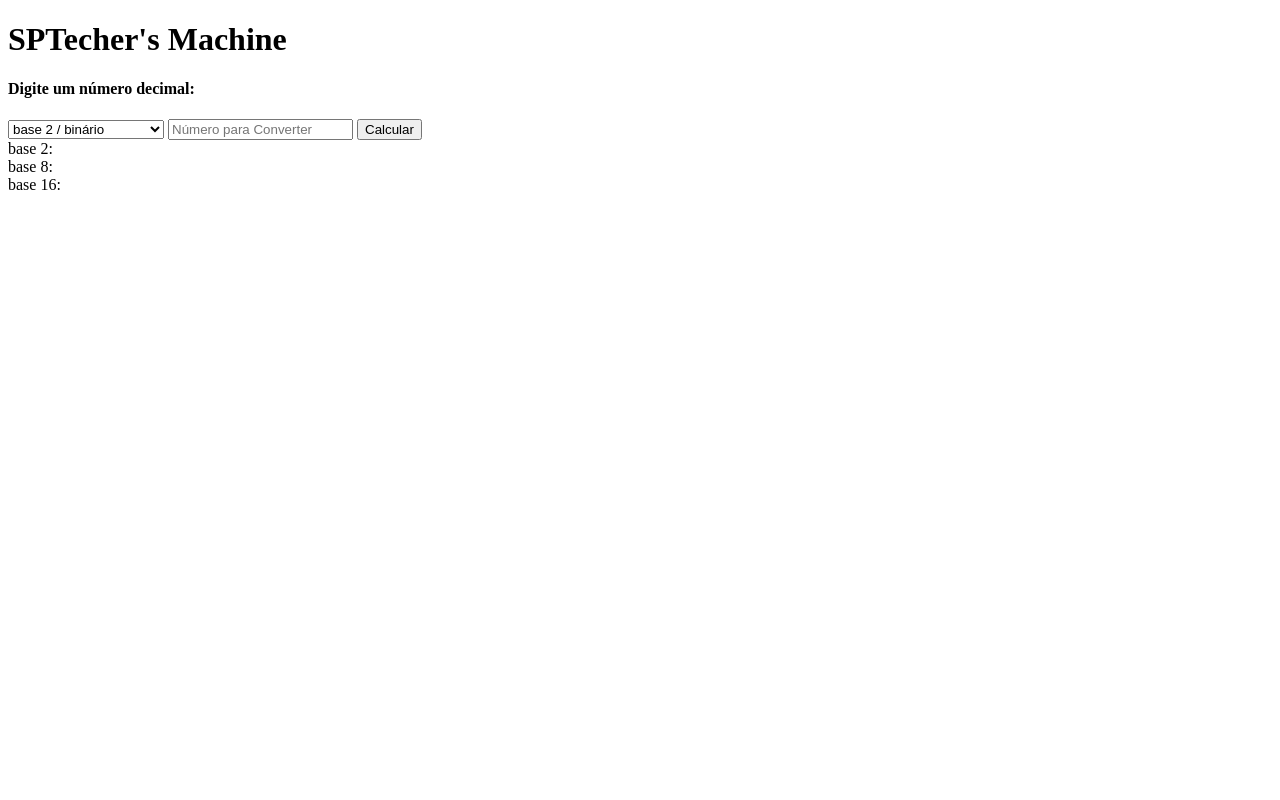
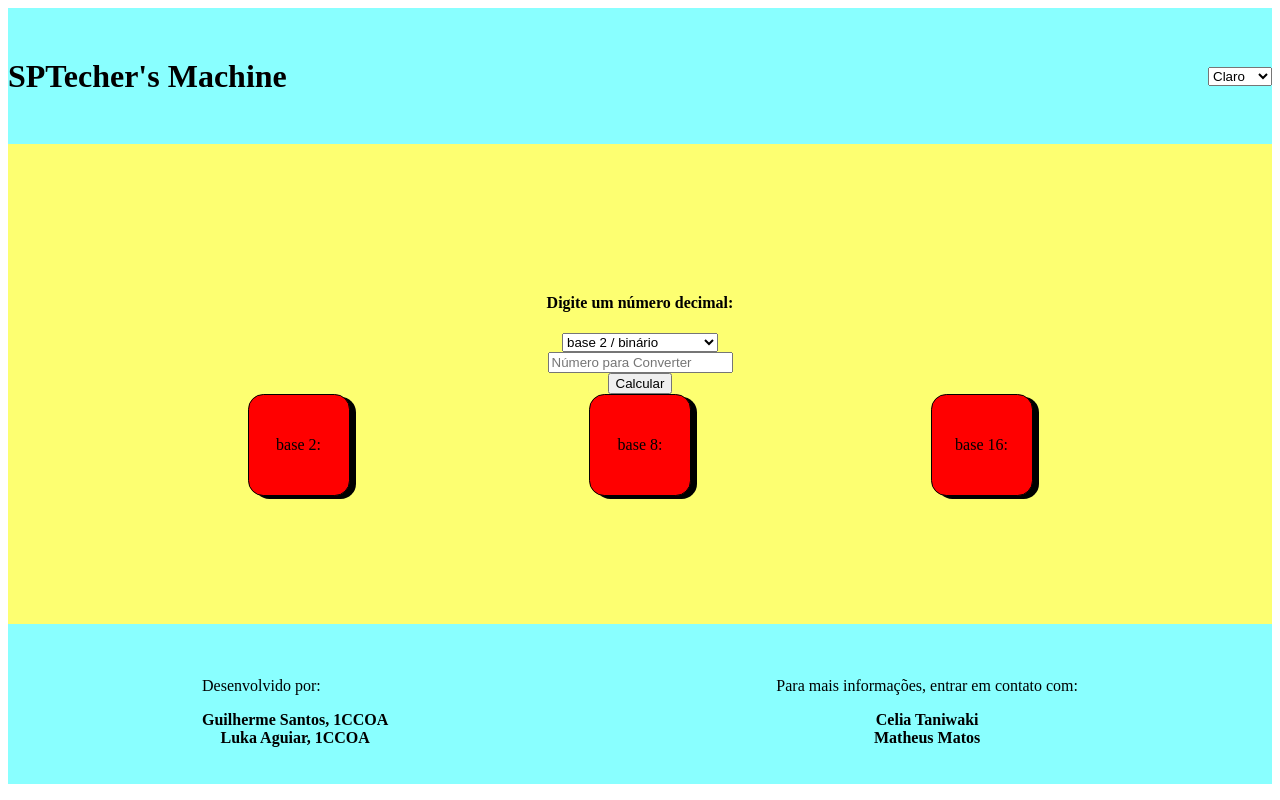
Before and after one commit to guilhermesdias45/arquicomp---calculadora-de-bases, a plain HTML site: page conversor_bases.html in a window 1280 px wide. Drawn offline with Linux system fonts and the light colour scheme.

Commit message:
breve alteração no css e html

```diff
--- a/conversor_bases.html
+++ b/conversor_bases.html
@@ -3,11 +3,18 @@
 <head>
     <meta charset="UTF-8">
     <meta name="viewport" content="width=device-width, initial-scale=1.0">
-    <title>Document</title>
+    <title>Conversor de Bases</title>
     <link rel="stylesheet" href="visual.css">
 </head>
 <body>
+    <header>
         <h1>SPTecher's Machine</h1>
+        <select name="" id="">
+            <option value="black">Claro</option>
+            <option value="white">Escuro</option>
+        </select>
+    </header>
+    <section class="body_page">
         <h4>Digite um número decimal:</h4>
         <select name="" id="ipt_tipo_base" onchange="Mostrar()">
             <option value="2">base 2 / binário</option>
@@ -17,9 +24,34 @@
         </select>
         <input type="number" id="ipt_numero" placeholder="Número para Converter">
         <button onclick="Converter()">Calcular</button>
-    <div id="caixa_resposta">base 2: </div>
-    <div id="caixa_resposta2">base 8: </div>
-    <div id="caixa_resposta3">base 16: </div>
+        <div class="caixa_com_caixas_resposta">
+            <div id="resposta_1" class="caixa_resposta">
+                <p>base 2:</p>
+            </div>
+            <div id="resposta_2" class="caixa_resposta">
+                <p>base 8:</p>
+            </div>
+            <div id="resposta_3" class="caixa_resposta">
+                <p>base 16:</p>
+            </div>
+        </div>
+    </section>
+    <footer>
+        <div>
+            <p>Desenvolvido por:</p>
+            <div class="footer_links">
+                <a href="mailto:guilherme.sdias@sptech.school">Guilherme Santos, 1CCOA</a>
+                <a href="mailto:luka.aguiar@sptech.school">Luka Aguiar, 1CCOA</a>
+            </div>
+        </div>
+        <div>
+            <p>Para mais informações, entrar em contato com:</p>
+            <div class="footer_links">
+                <a href="mailto:celia.taniwaki@sptech.school">Celia Taniwaki</a>
+                <a href="mailto:matheus.matos@sptech.school">Matheus Matos</a>
+            </div>
+        </div>
+    </footer>
 </body>
 <script src="funcional.js"></script>
 </html>
--- a/visual.css
+++ b/visual.css
@@ -0,0 +1,56 @@
+header{
+    background-color: rgba(112, 255, 255, 0.822);
+    display: flex;
+    justify-content: space-between;
+    align-items: center;
+    height: 17vh;
+}
+
+.body_page{
+    background-color: rgb(253, 255, 113);
+    height: 60vh;
+    display: flex;
+    flex-direction: column;
+    justify-content: center;
+    align-items: center;
+}
+
+.caixa_com_caixas_resposta{
+    display: flex;
+    width: 100%;
+    flex-direction: row;
+    justify-content: space-evenly;
+}
+
+.caixa_resposta{
+    min-width: 100px;
+    min-height: 100px;
+    background-color: red;
+    border: 1px black solid;
+    border-radius: 15% ;
+    box-shadow: 6px 3px;
+    display: flex;
+    justify-content: center;
+    align-items: center;
+}
+
+
+footer{
+    height: 20vh;
+    background-color: rgba(112, 255, 255, 0.822);
+    display: flex;
+    justify-content: space-around;
+    align-items: center;
+}
+
+.footer_links{
+    display: flex;
+    flex-direction: column;
+    align-items: center;
+}
+
+a{
+    color: black;
+    text-decoration: none;
+    font-weight: bold;
+}
```
Lines whose indentation alone changed are shown as unchanged.
